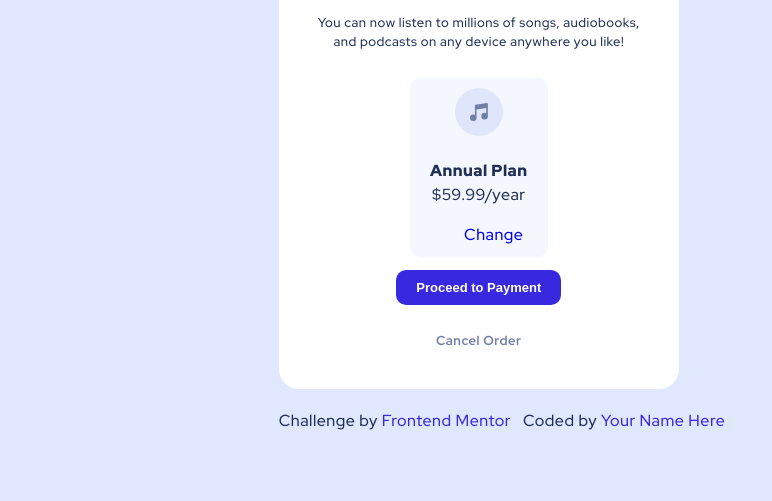
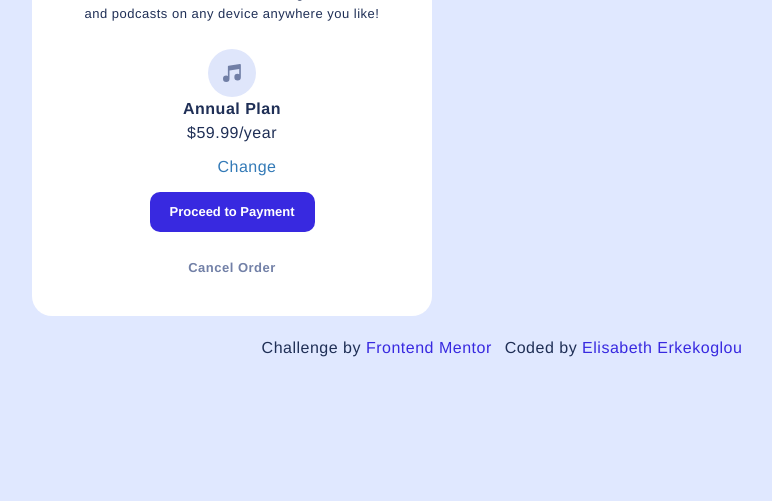
Before and after one commit to elic4vet/order-summary, a plain HTML site: page index.html in a window 1280 px wide. Shown: the part 299-800 px from the top of the page, without its empty margins (134-906 px from the left). Drawn offline with nearby package versions, Linux system fonts and the light colour scheme.

Commit message:
Update index.html

```diff
--- a/index.html
+++ b/index.html
@@ -9,12 +9,18 @@
       href="https://fonts.googleapis.com/css2?family=Red+Hat+Display:wght@500;700;900&display=swap"
       rel="stylesheet"
     />
+    <link
+      rel="stylesheet"
+      href="https://cdn.jsdelivr.net/npm/bootstrap@3.3.7/dist/css/bootstrap.min.css"
+      integrity="sha384-BVYiiSIFeK1dGmJRAkycuHAHRg32OmUcww7on3RYdg4Va+PmSTsz/K68vbdEjh4u"
+      crossorigin="anonymous"
+    />
 
     <link rel="stylesheet" href="/src/styles.css" />
     <title>Frontend Mentor | Order summary card</title>
   </head>
   <body>
-    <div class="container">
+    <div class="container text-center">
       <div class="card">
         <img
           src="./src/assets/images/illustration-hero.svg"
@@ -29,33 +35,39 @@
             You can now listen to millions of songs, audiobooks, and podcasts on
             any device anywhere you like!
           </p>
-
-          <div class="plan">
+          <div class="row align-items-start">
+            <div class="col">
               <img
                 src="./src/assets/images/icon-music.svg"
                 alt="music icon"
                 class="music-icon"
               />
-
+            </div>
+            <div class="col">
               <p class="annual">
                 Annual Plan <br />
                 <span class="price"> $59.99/year </span>
               </p>
-
+            </div>
+            <div class="col">
               <a href="#" class="change">Change</a>
             </div>
-
+          </div>
           <button class="submit-btn">Proceed to Payment</button>
 
           <a href="#" class="cancel">Cancel Order</a>
         </div>
       </div>
+
       <div class="attribution">
         Challenge by
         <a href="https://www.frontendmentor.io?ref=challenge" target="_blank"
           >Frontend Mentor</a
         >
-        Coded by <a href="#">Your Name Here</a>
+        Coded by
+        <a href="https://www.linkedin.com/in/eerkekoglou/" target="_blank"
+          >Elisabeth Erkekoglou</a
+        >
       </div>
     </div>
   </body>
```
Lines whose indentation alone changed are shown as unchanged.
